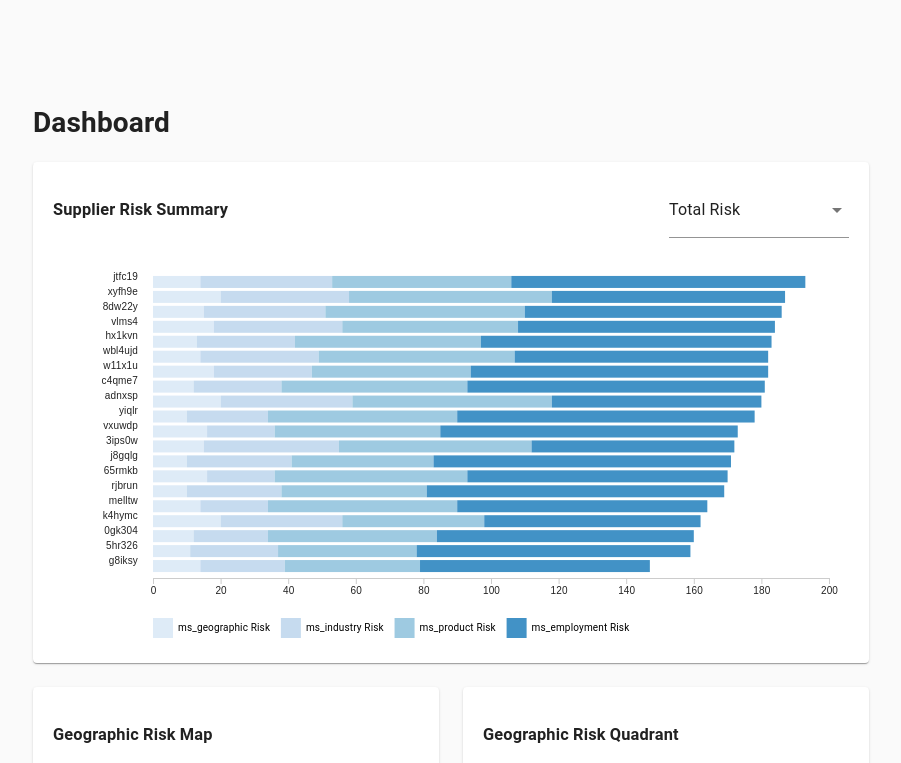
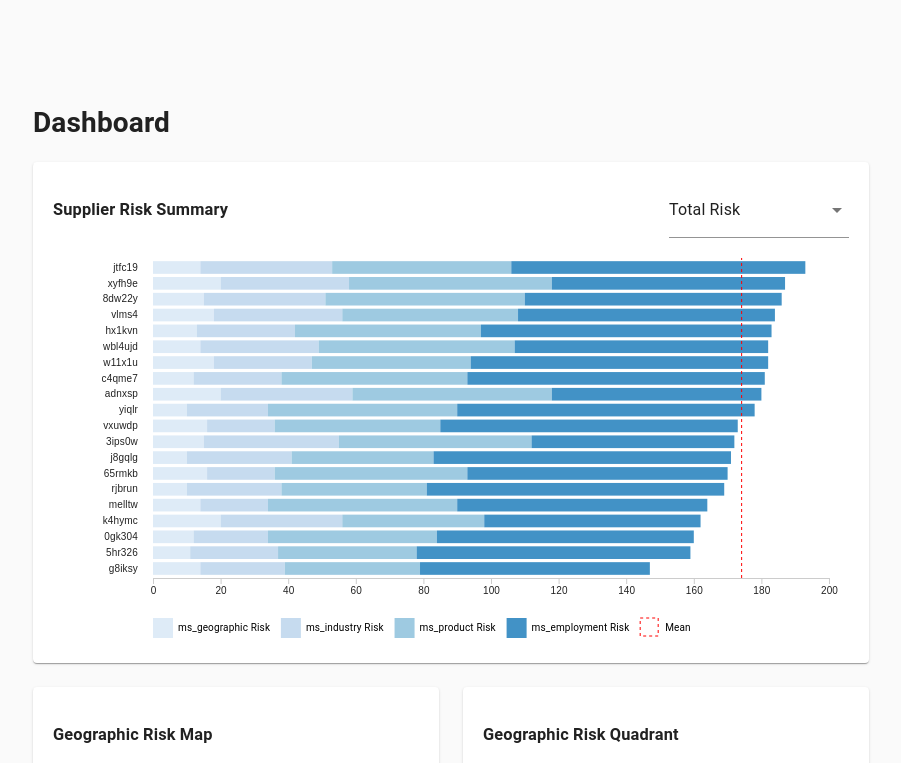
Before and after one commit to kristianKan/dashboard, a React (Create React App) app: page / in a window 1280 px wide. Shown: the top 763 px of the page, without its empty margins (221-1122 px from the left). Built offline with nearby package versions, Linux system fonts and the light colour scheme.

Commit message:
add mean

```diff
--- a/src/components/StackedBars.js
+++ b/src/components/StackedBars.js
@@ -7,6 +7,27 @@ function getDataHeight(data, margin) {
   const barHeight = 20;
 
   return data.length * barHeight - margin.top - margin.bottom;
+}
+
+function getDataSeries(data) {
+  return d3
+    .stack()
+    .keys(Object.keys(data.suppliers[0].risks.scores))(
+      data.suppliers.map((d) => ({ ...d.risks.scores, name: d.name }))
+    )
+    .map((d) => (d.forEach((v) => ({ ...v, key: d.key })), d));
+}
+
+function getDataMean(data) {
+  return (
+    data.suppliers.reduce((acc, d) => {
+      const total = Object.values(d.risks.scores).reduce(
+        (sum, v) => sum + v,
+        0
+      );
+      return acc + total;
+    }, 0) / data.suppliers.length
+  );
 }
 
 class StackedBars extends React.Component {
@@ -22,7 +43,8 @@ class StackedBars extends React.Component {
     const { ref, margin } = this;
     const { getContainerWidth, getContainerHeight, data } = this.props;
 
-    const series = this.getDataSeries(data);
+    const series = getDataSeries(data);
+    const mean = getDataMean(data);
 
     const containerHeight = getContainerHeight(ref, margin);
     const dataHeight = getDataHeight(data.suppliers, margin);
@@ -34,7 +56,7 @@ class StackedBars extends React.Component {
       .scaleBand()
       .domain(data.suppliers.map((d) => d.name))
       .range([this.height, 0])
-      .padding(1.2);
+      .padding(0.2);
 
     this.xScale = d3
       .scaleLinear()
@@ -50,21 +72,15 @@ class StackedBars extends React.Component {
     this.yAxis = this.yAxis.scale(this.yScale);
     this.xAxis = this.xAxis.scale(this.xScale);
 
-    const legendData = Object.keys(data.suppliers[0].risks.scores).map(
-      (key) => {
-        return {
-          name: `${key} Risk`,
-          color: this.cScale(key),
-        };
-      }
-    );
+    const legend = this.getLegendData(data);
 
-    this.draw(series, legendData);
+    this.draw(series, mean, legend);
   }
 
   componentDidUpdate() {
     const { data } = this.props;
-    const series = this.getDataSeries(data);
+    const series = getDataSeries(data);
+    const mean = getDataMean(data);
 
     this.xScale = this.xScale.domain([
       0,
@@ -76,36 +92,46 @@ class StackedBars extends React.Component {
     this.xAxis = this.xAxis.scale(this.xScale);
     this.yAxis = this.yAxis.scale(this.yScale);
 
-    this.redraw(series);
+    this.redraw(series, mean);
   }
 
-  getDataSeries(data) {
-    return d3
-      .stack()
-      .keys(Object.keys(data.suppliers[0].risks.scores))(
-        data.suppliers.map((d) => ({ ...d.risks.scores, name: d.name }))
-      )
-      .map((d) => (d.forEach((v) => ({ ...v, key: d.key })), d));
+  getLegendData(data) {
+    const legend = Object.keys(data.suppliers[0].risks.scores).map((key) => {
+      return {
+        name: `${key} Risk`,
+        color: this.cScale(key),
+      };
+    });
+
+    return [
+      ...legend,
+      {
+        name: "Mean",
+        color: "red",
+      },
+    ];
   }
 
-  draw(data, legendData) {
+  draw(series, mean, legend) {
     const { ref, margin, width, height } = this;
     const { drawContainer, drawLegend } = this.props;
 
     d3.select(ref.current)
       .call(drawContainer({ width, height, margin }))
-      .call(this.drawSeries(data))
+      .call(this.drawSeries(series))
       .call(this.drawBars())
+      .call(this.drawMean(mean))
       .call(this.drawAxes())
-      .call(drawLegend({ data: legendData, height, margin }));
+      .call(drawLegend({ data: legend, height, margin }));
   }
 
-  redraw(data) {
+  redraw(series, mean) {
     const { ref } = this;
 
     d3.select(ref.current)
-      .call(this.drawSeries(data))
+      .call(this.drawSeries(series))
       .call(this.drawBars())
+      .call(this.drawMean(mean))
       .call(this.drawAxes());
   }
 
@@ -129,7 +155,6 @@ class StackedBars extends React.Component {
   drawBars() {
     const { xScale, yScale } = this;
     const { duration } = this.props;
-    const barHeight = 12;
 
     return (node) => {
       const series = node.selectAll("g.series");
@@ -140,7 +165,7 @@ class StackedBars extends React.Component {
         .append("rect")
         .attr("class", "bar")
         .attr("y", (d) => yScale(d.data.name))
-        .attr("height", barHeight);
+        .attr("height", yScale.bandwidth());
 
       bars
         .merge(barsEnter)
@@ -148,7 +173,8 @@ class StackedBars extends React.Component {
         .duration(duration)
         .attr("x", (d) => xScale(d[0]))
         .attr("y", (d) => yScale(d.data.name))
-        .attr("width", (d) => xScale(d[1]) - xScale(d[0]));
+        .attr("width", (d) => xScale(d[1]) - xScale(d[0]))
+        .attr("height", yScale.bandwidth());
 
       bars
         .exit()
@@ -195,6 +221,35 @@ class StackedBars extends React.Component {
     };
   }
 
+  drawMean(mean) {
+    const { xScale, yScale } = this;
+    const { duration } = this.props;
+
+    return (node) => {
+      const g = node.select("g.container");
+
+      const lines = g.selectAll(".mean").data([mean]);
+
+      lines
+        .enter()
+        .append("line")
+        .attr("class", "mean")
+        .attr("x1", 0)
+        .attr("x2", 0)
+        .attr("y1", yScale.range()[0])
+        .attr("y2", yScale.range()[1])
+        .attr("stroke", "red")
+        .attr("stroke-dasharray", "3, 3")
+        .merge(lines)
+        .transition()
+        .duration(duration)
+        .attr("x1", (d) => xScale(d))
+        .attr("x2", (d) => xScale(d));
+
+      lines.exit().remove();
+    };
+  }
+
   render() {
     return (
       <div>
--- a/src/components/utils.js
+++ b/src/components/utils.js
@@ -53,9 +53,11 @@ export function drawLegend({ height, margin, data }) {
 
     legend
       .append("rect")
-      .attr("fill", (d) => d.color)
-      .attr("width", rectHeight)
-      .attr("height", rectHeight);
+      .attr("fill", (d) => (d.name === "Mean" ? "transparent" : d.color))
+      .attr("stroke", (d) => d.name === "Mean" && d.color)
+      .attr("stroke-dasharray", "3, 3")
+      .attr("width", (d) => (d.name === "Mean" ? rectHeight - 2 : rectHeight))
+      .attr("height", (d) => (d.name === "Mean" ? rectHeight - 2 : rectHeight));
 
     legend
       .append("text")
```
